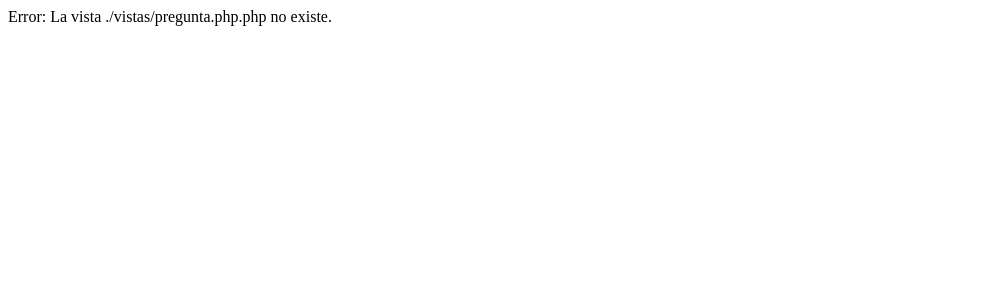
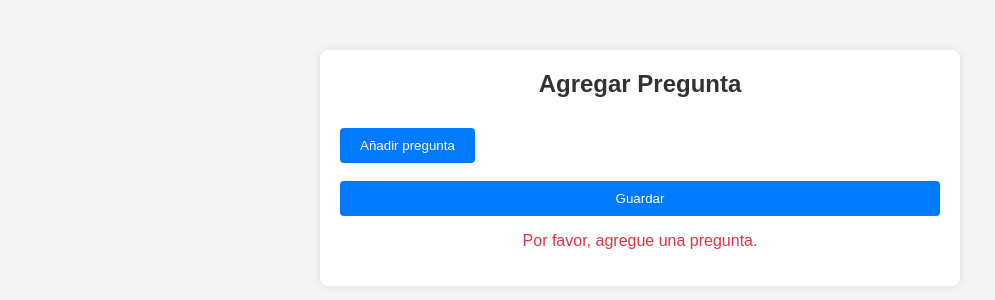
Before and after one commit to Leandro1015/Web_preguntas, a PHP site: page /index.php?c=controlador_p&m=guardar in a window 1280 px wide. Shown: the top 300 px of the page, without its empty margins (0-995 px from the left). Run offline with PHP 8.4, Linux system fonts and the light colour scheme; data that the repository does not hold is empty.

Commit message:
11/06/2024 (prácticamente terminado)

```diff
--- a/config/config.php
+++ b/config/config.php
@@ -1,4 +1,4 @@
 <?php
     // Controlador y método por defecto
-    define('CONTROLADOR_POR_DEFECTO', 'Controlador_p');
+    define('CONTROLADOR_POR_DEFECTO', 'controlador_p');
     define('METODO_POR_DEFECTO', 'mostrarFP');
--- a/controlador/controlador_p.php
+++ b/controlador/controlador_p.php
@@ -1,5 +1,6 @@
 <?php
 require_once './modelo/m_pregunta.php';
+
 class Controlador_p {
     public $nombre_vista;
     private $pregunta;
@@ -9,27 +10,46 @@
     }
 
     public function mostrarFP() {
-            $this->nombre_vista = './vistas/pregunta';
+        $this->nombre_vista = 'vista/pregunta';
     }
 
     public function guardar() {
         $msj = null;
 
-            if (!empty($_POST['textoPregunta']) && !empty($_POST['respuestas'])) {
-                $textoPregunta = $_POST['textoPregunta'];
+        if (!empty($_POST['preguntas']) && !empty($_POST['respuestas'])) {
+            $textoPreguntas = $_POST['preguntas'];
             $respuestas = $_POST['respuestas'];
 
-                $resultado = $this->pregunta->insertar($textoPregunta, $respuestas);
+            if (count($textoPreguntas) == 0 || count($respuestas) == 0) {
+                $msj = "Por favor, agregue una pregunta y al menos una respuesta.";
+                $this->nombre_vista = 'vista/pregunta';
+            } else {
+                $resultado = true;
+                // Recorrer todas las preguntas
+                foreach ($textoPreguntas as $index => $textoPregunta) { //$index, variable que indica la posición de cada pregunta y su respuesta dentro de los arrays $_POST['preguntas'] y $_POST['respuestas'].
+                    // Verificar que la pregunta y sus respuestas no estén vacías
+                    if (!empty($textoPregunta) && !empty($respuestas[$index])) {
+                        // Insertar la pregunta y sus respuestas en la base de datos
+                        $resultado = $this->pregunta->insertar($textoPregunta, $respuestas[$index]);
+                        if ($resultado !== true) {
+                            break;
+                        }
+                    } else {
+                        $resultado = "Por favor, complete todos los campos.";
+                        break;
+                    }
+                }
 
                 if ($resultado === true) {
-                    $this->nombre_vista = './vistas/exito';
+                    $this->nombre_vista = 'vista/exito';
                 } else {
                     $msj = $resultado;
-                    $this->nombre_vista = './vistas/pregunta.php';
+                    $this->nombre_vista = 'vista/pregunta';
+                }
             }
         } else {
-                $msj = "Por favor, complete todos los campos.";
-                $this->nombre_vista = './vistas/pregunta.php';
+            $msj = "Por favor, agregue una pregunta.";
+            $this->nombre_vista = 'vista/pregunta';
         }
 
         return $msj;
--- a/css/estilo.css
+++ b/css/estilo.css
@@ -8,7 +8,7 @@ body {
 
 /* Estilo para el contenedor principal */
 .contenedor {
-    max-width: 400px;
+    max-width: 600px; /* Aumentado el ancho para un mejor espacio visual */
     margin: 50px auto;
     background-color: #fff;
     padding: 20px;
@@ -40,7 +40,7 @@ input[type="text"],
 input[type="password"],
 input[type="number"],
 input[type="email"] {
-    width: 100%;
+    width: calc(100% - 22px); /* Ajustado para los botones que están al lado */
     padding: 10px;
     margin-bottom: 15px;
     border: 1px solid #ccc;
@@ -61,6 +61,26 @@ input[type="submit"] {
 }
 
 input[type="submit"]:hover {
+    background-color: #0056b3;
+}
+
+/* Estilo para los botones */
+button.boton,
+#anadirPreguntaButton {
+    display: inline-block;
+    padding: 10px 20px;
+    background-color: #007bff;
+    color: #fff;
+    border: none;
+    border-radius: 4px;
+    cursor: pointer;
+    transition: background-color 0.3s ease;
+    margin-right: 10px;
+    margin-top: 10px;
+}
+
+button.boton:hover,
+#anadirPreguntaButton:hover {
     background-color: #0056b3;
 }
 
@@ -87,7 +107,21 @@ a:hover {
 .mensaje {
     font-size: 18px;
     margin-bottom: 20px;
-    text-align: center; /* Centra el texto */
+    text-align: center;
+}
+
+/* Margen entre las preguntas */
+.divPregunta {
+    margin-bottom: 20px;
+    padding: 10px;
+    background-color: #f9f9f9;
+    border: 1px solid #ddd;
+    border-radius: 4px;
+}
+
+/* Margen entre respuestas dentro de una pregunta */
+.respuestasContainer input {
+    margin-top: 10px;
 }
 
 .boton {
@@ -97,6 +131,13 @@ a:hover {
     border: none;
     border-radius: 5px;
     text-decoration: none;
+    cursor: pointer;
+    transition: background-color 0.3s ease;
+    margin-top: 10px;
+}
+
+.boton:hover {
+    background-color: #0056b3;
 }
 
 ul {
@@ -113,8 +154,3 @@ ul {
 li {
     margin-bottom: 10px;
 }
-
-/* Estilo para el nombre del reconocimiento */
-.reconocimiento {
-    font-weight: bold;
-}
--- a/index.php
+++ b/index.php
@@ -10,7 +10,7 @@
         $nombre_metodo = $_GET["m"];
     }
 
-    $ruta_controlador = './controlador/' . $nombre_controlador . '.php';
+    $ruta_controlador = 'controlador/' . $nombre_controlador . '.php';
 
     if (file_exists($ruta_controlador)) {
         require_once $ruta_controlador;
--- /dev/null
+++ b/js/preguntas.js
@@ -0,0 +1,98 @@
+document.addEventListener('DOMContentLoaded', function() {
+    const divEditor = document.getElementById('divEditor');
+    const anadirPreguntaButton = document.getElementById('anadirPreguntaButton');
+    const formularioPreguntas = document.getElementById('formularioPreguntas');
+    const errorMessage = document.getElementById('error-message');
+
+    anadirPreguntaButton.addEventListener('click', function() {
+        añadirPregunta();
+    });
+
+    formularioPreguntas.addEventListener('submit', function(event) {
+        if (!validarFormulario()) {
+            event.preventDefault(); // Evita el envío del formulario si no es válido
+        }
+    });
+
+    function añadirPregunta() {
+        const nuevaPreguntaDiv = document.createElement('div');
+        nuevaPreguntaDiv.classList.add('divPregunta');
+
+        const labelPregunta = document.createElement('label');
+        labelPregunta.textContent = "Pregunta: ";
+        nuevaPreguntaDiv.appendChild(labelPregunta);
+
+        const inputTextoPregunta = document.createElement('input');
+        inputTextoPregunta.setAttribute('type', 'text');
+        inputTextoPregunta.setAttribute('name', 'preguntas[]');
+        nuevaPreguntaDiv.appendChild(inputTextoPregunta);
+
+        const labelRespuestas = document.createElement('label');
+        labelRespuestas.textContent = "Respuestas: ";
+        nuevaPreguntaDiv.appendChild(labelRespuestas);
+
+        const respuestasContainer = document.createElement('div');
+        respuestasContainer.classList.add('respuestasContainer');
+        nuevaPreguntaDiv.appendChild(respuestasContainer);
+
+        const anadirRespuestaButton = document.createElement('button');
+        anadirRespuestaButton.setAttribute('type', 'button');
+        anadirRespuestaButton.textContent = 'Añadir Respuesta';
+        anadirRespuestaButton.classList.add('boton');
+        nuevaPreguntaDiv.appendChild(anadirRespuestaButton);
+
+        anadirRespuestaButton.addEventListener('click', function() {
+            const inputRespuesta = document.createElement('input');
+            inputRespuesta.setAttribute('type', 'text');
+            inputRespuesta.setAttribute('name', 'respuestas[' + (document.querySelectorAll('.divPregunta').length - 1) + '][]');
+            respuestasContainer.appendChild(inputRespuesta);
+            respuestasContainer.appendChild(document.createElement('br'));
+        });
+
+        const eliminarPreguntaButton = document.createElement('button');
+        eliminarPreguntaButton.setAttribute('type', 'button');
+        eliminarPreguntaButton.textContent = 'Eliminar Pregunta';
+        eliminarPreguntaButton.classList.add('boton');
+        nuevaPreguntaDiv.appendChild(eliminarPreguntaButton);
+
+        eliminarPreguntaButton.addEventListener('click', function() {
+            nuevaPreguntaDiv.remove();
+        });
+
+        divEditor.appendChild(nuevaPreguntaDiv);
+    }
+
+    function validarFormulario() {
+        const preguntas = document.querySelectorAll('.divPregunta');
+        let esValido = true;
+        let mensaje = '';
+
+        if (preguntas.length === 0) {
+            esValido = false;
+            mensaje = 'Por favor, agregue al menos una pregunta.';
+        } else {
+            preguntas.forEach(pregunta => {
+                const inputPregunta = pregunta.querySelector('input[name="preguntas[]"]');
+                const respuestas = pregunta.querySelectorAll('input[name^="respuestas"]');
+
+                if (inputPregunta.value.trim() === '') {
+                    esValido = false;
+                    mensaje = 'Por favor, complete todos los campos de pregunta.';
+                } else if (respuestas.length === 0) {
+                    esValido = false;
+                    mensaje = 'Por favor, agregue al menos una respuesta por pregunta.';
+                } else {
+                    respuestas.forEach(respuesta => {
+                        if (respuesta.value.trim() === '') {
+                            esValido = false;
+                            mensaje = 'Por favor, complete todos los campos de respuesta.';
+                        }
+                    });
+                }
+            });
+        }
+
+        errorMessage.textContent = mensaje;
+        return esValido;
+    }
+});
--- a/vista/pregunta.php
+++ b/vista/pregunta.php
@@ -9,23 +9,20 @@
     <body>
         <div class="contenedor">
             <h2>Agregar Pregunta</h2>
-            <form action="index.php?c=Controlador_p&m=guardar" method="post">
-                <label for="textoPregunta">Texto de la Pregunta:</label><br>
-                <input type="text" name="textoPregunta"><br><br>
-
-                <label>Respuestas:</label><br>
-                <input type="text" name="respuestas[]"><br>
-                <input type="text" name="respuestas[]"><br>
-                <input type="text" name="respuestas[]"><br>
-                <input type="text" name="respuestas[]"><br><br>
-
+            <form id="formularioPreguntas" action="index.php?c=controlador_p&m=guardar" method="post">
+                <div id="divEditor">
+                    <!-- Las preguntas y respuestas dinámicas se añadirán aquí -->
+                </div>
+                <button type="button" id="anadirPreguntaButton">Añadir pregunta</button><br><br>
                 <input type="submit" value="Guardar">
             </form>
+            <p id="error-message" class="error-message"></p>
             <?php
                 if (isset($datos_vista)) {
-                    echo "<p class='error-message'>" . $datos_vista . "</p>";
+                    echo "<p class='error-message'>".$datos_vista."</p>";
                 }
             ?>
         </div>
+        <script src="./js/preguntas.js"></script>
     </body>
 </html>
```
Also changed, not shown: modelo/m_pregunta.php (+2 -6 lines), vista/exito.php (added, +16 -0 lines). Lines whose indentation alone changed are shown as unchanged.
